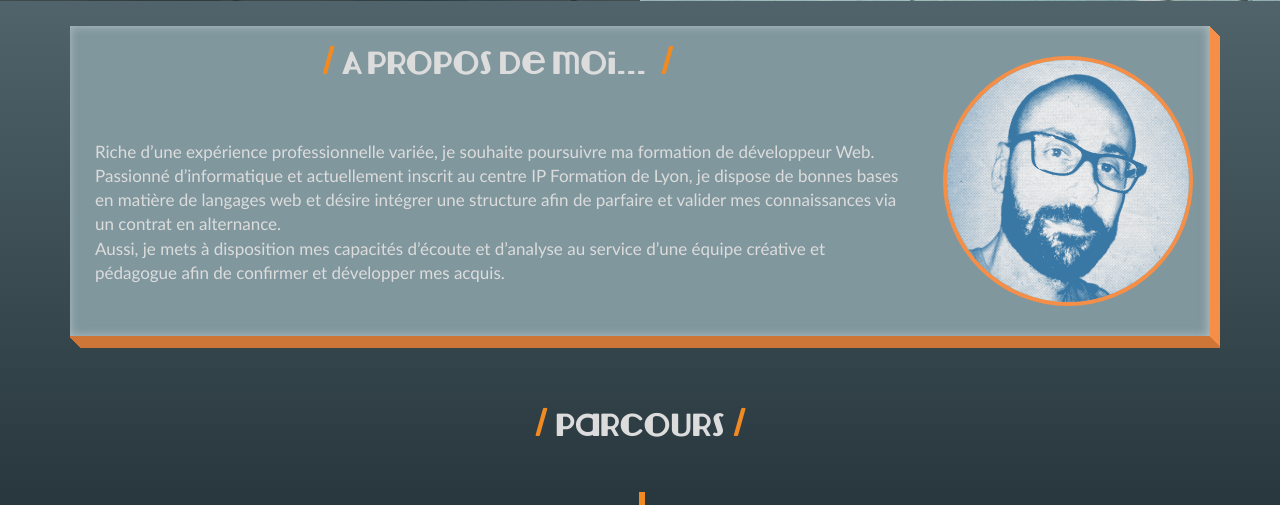
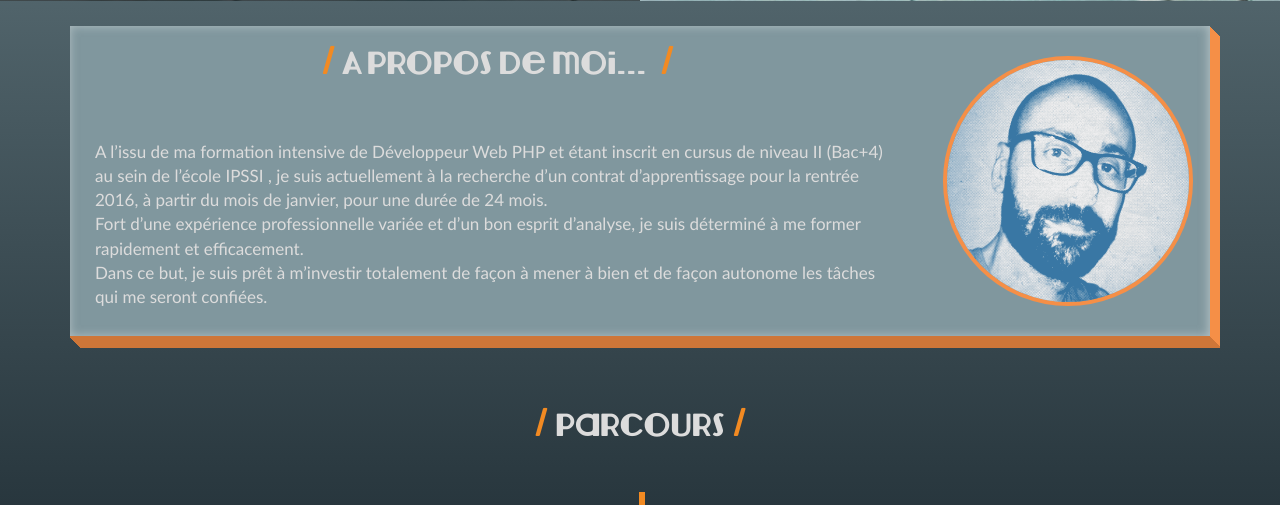
Before and after one commit to undogit/Portfolio, a PHP site: page / in a window 1280 px wide. Shown: the part 906-1411 px from the top of the page. Run offline with PHP 8.4, Linux system fonts and the light colour scheme; some libraries are stand-ins or nearby versions; some web fonts are replaced.

Commit message:
Modif texte bio

```diff
--- a/src/public/index.php
+++ b/src/public/index.php
@@ -36,7 +36,7 @@ session_destroy();
 
 
 <!DOCTYPE html>
-<html lang="FR">
+<html lang="FR" xmlns="http://www.w3.org/1999/html">
 
 <head>
     <meta charset="utf-8">
@@ -136,14 +136,14 @@ Aussi, je mets à disposition mes capacités d’écoute et d’analyse au servi
         <div id="about_text" class="col-lg-9 col-sm-12 col-xs-12 col-md-9">
             <h2 class="text-center">A propos de moi... </h2>
 
-            <p> Riche d’une expérience professionnelle variée, je souhaite poursuivre ma formation de développeur
-                Web.<br>
-                Passionné d’informatique et actuellement inscrit au centre IP Formation de Lyon, je dispose de bonnes
-                bases en matière de langages web et désire intégrer une structure afin de parfaire et valider mes
-                connaissances via un contrat
-                en alternance.<br>
-                Aussi, je mets à disposition mes capacités d’écoute et d’analyse au service d’une équipe créative
-                et pédagogue afin de confirmer et développer mes acquis.</p>
+            <p> A l’issu de ma formation intensive de Développeur Web PHP et étant inscrit en
+                cursus de niveau II (Bac+4) au sein de l’école IPSSI , je suis actuellement à la
+                recherche d’un contrat d’apprentissage pour la rentrée 2016, à partir du mois de
+                janvier, pour une durée de 24 mois.<br>
+                Fort d’une expérience professionnelle variée et d’un bon esprit d’analyse, je suis
+                déterminé à me former rapidement et efficacement.<br>
+                Dans ce but, je suis prêt à m’investir totalement de façon à mener à bien et de façon
+                autonome les tâches qui me seront confiées.</p>
         </div>
         <div id="about_civil" class="col-xs-12 col-sm-12 col-md-3 col-lg-3">
             <img class="img-circle center-block img-responsive" width="250" src="image/photo_cv.png"
@@ -705,7 +705,7 @@ Aussi, je mets à disposition mes capacités d’écoute et d’analyse au servi
                 <li><i class="fa fa-comment"></i><span>Anglais lu, écrit, parlé</span></li>
                 <li><i class="fa fa-comment"></i><span>Notions d'espagnol</span></li>
                 <li><i class="cv_color fa fa-file-pdf-o"></i>
-                <a target="_blank" href="cv/CV_PGuillaume.pdf">Télécharger mon CV</a></li>
+                <a target="_blank" href="cv/P_guillaume.pdf">Télécharger mon CV</a></li>
             </ul>
 
 
```
